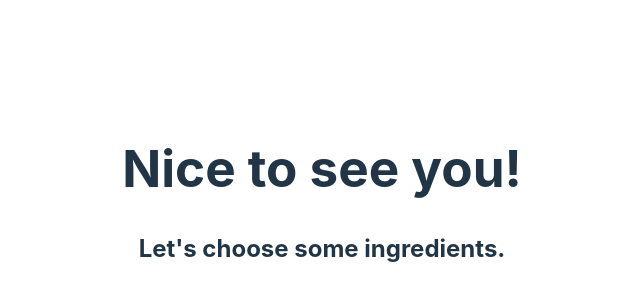
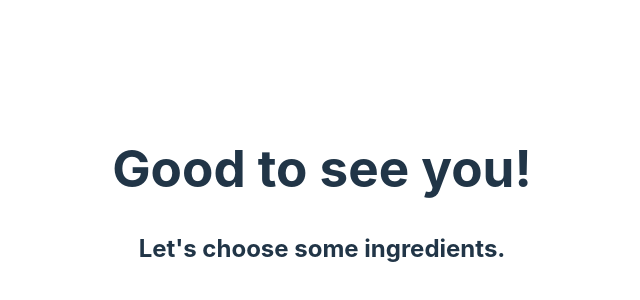
Before and after one commit to liz-garcia/easy-chef-ai, a React (Vite) app: page /create-recipe in a window 1280 px wide. Shown: the part 204-504 px from the top of the page, without its empty margins (318-958 px from the left). Built offline with nearby package versions, Linux system fonts and the light colour scheme.

Commit message:
Updated RecipeCreationPage with conditional message based on userContext.userName state.

```diff
--- a/src/components/RecipeCreationPage.jsx
+++ b/src/components/RecipeCreationPage.jsx
@@ -6,7 +6,7 @@ const RecipeCreationPage = () => {
 
   return (
     <>
-      <h1>{userContext.userName ? `Nice to see you, ${userContext.userName}!` : 'Nice to see you!'}</h1>
+      <h1>{userContext.userName ? `Good to see you, ${userContext.userName}!` : 'Good to see you!'}</h1>
       <h2>Let's choose some ingredients.</h2>
     </>
   );
```
